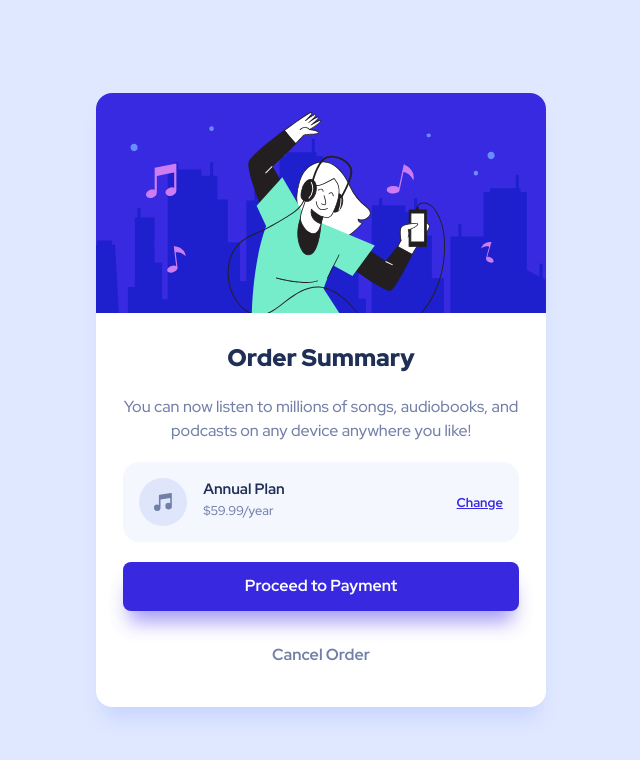
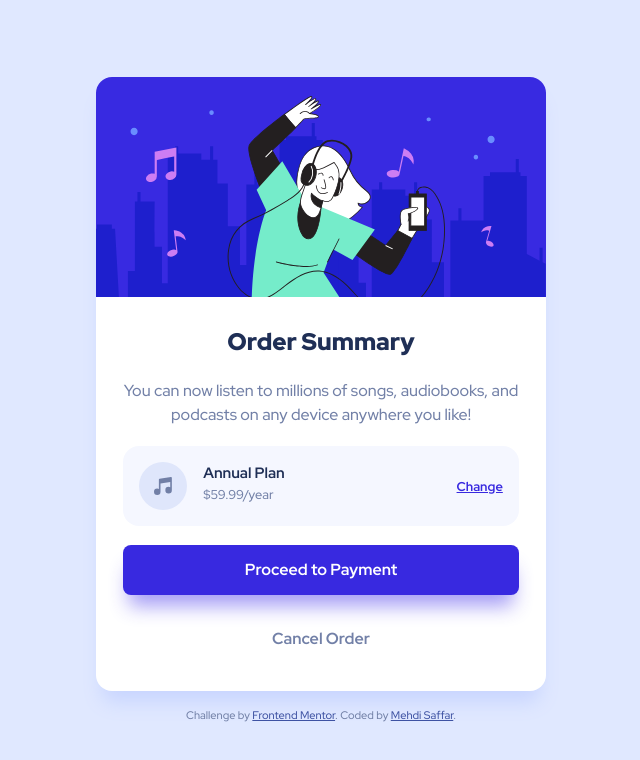
Before and after one commit to MehdiSaffar/005-fem.io-order-summary-component, a website built with Vite: page index.html in a window 1280 px wide. Shown: the whole page, without its empty margins (319-959 px from the left). Built offline with nearby package versions, Linux system fonts and the light colour scheme.

Commit message:
add attribution

```diff
--- a/index.html
+++ b/index.html
@@ -12,6 +12,16 @@
     <meta name="viewport" content="width=device-width, initial-scale=1.0" />
     <title>005 Order summary card</title>
     <script type="module" src="./style.scss"></script>
+    <style>
+      .attribution {
+        font-size: 11px;
+        text-align: center;
+        margin-top: 1rem;
+      }
+      .attribution a {
+        color: hsl(228, 45%, 44%);
+      }
+    </style>
   </head>
   <body>
     <main>
@@ -34,6 +44,10 @@
           <button class="btn btn--ghost">Cancel Order</button>
         </section>
       </article>
+      <div class="attribution">
+        Challenge by <a href="https://www.frontendmentor.io?ref=challenge" target="_blank">Frontend Mentor</a>. Coded by
+        <a href="https://github.com/MehdiSaffar">Mehdi Saffar</a>.
+      </div>
     </main>
   </body>
 </html>
```
